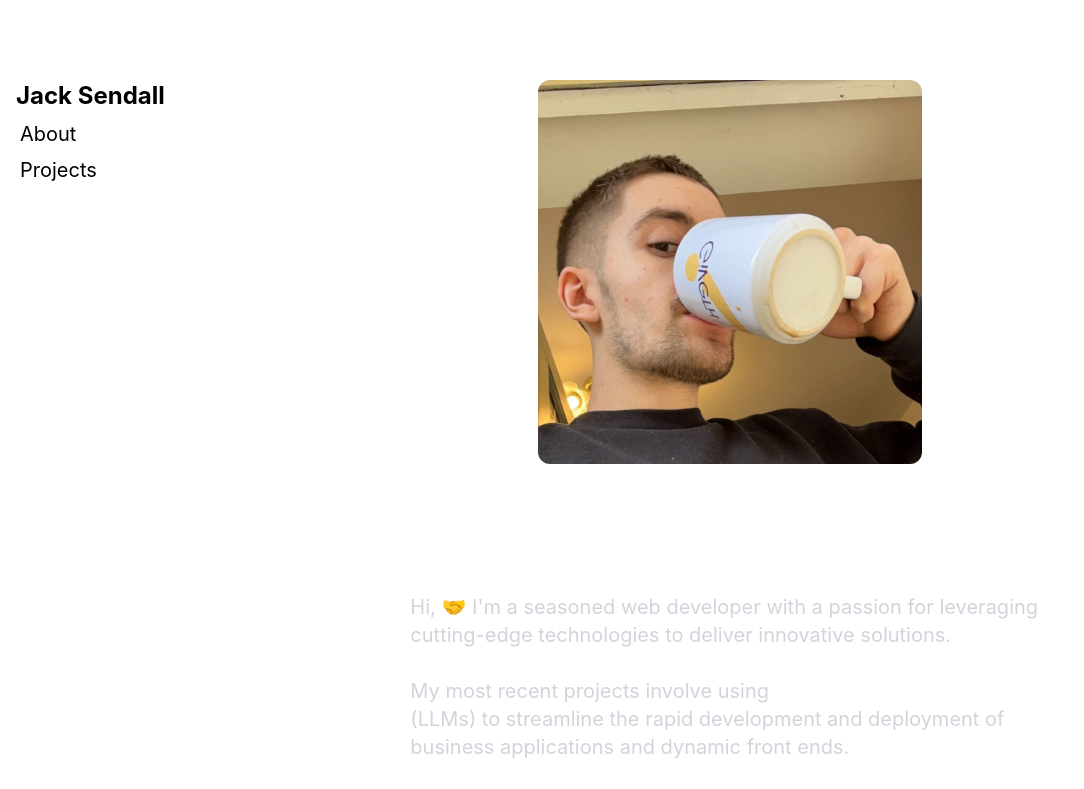
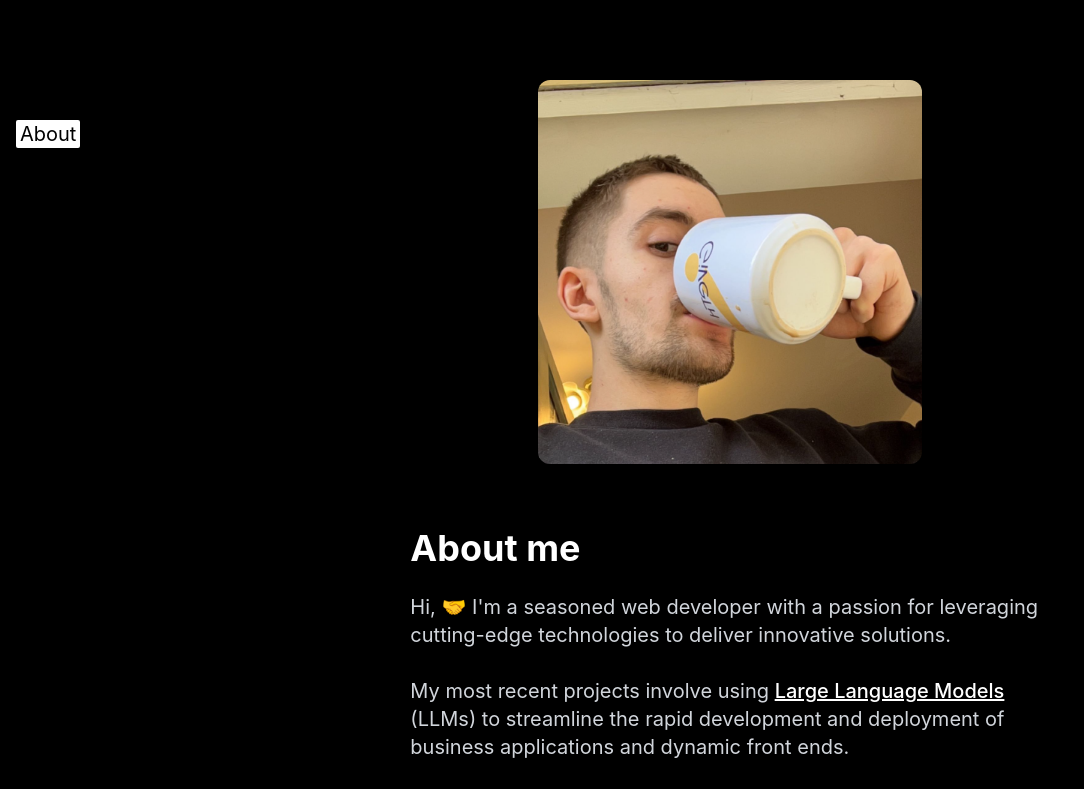
Before and after one commit to jaxnalia/jack.sbs, a SvelteKit app in the folder app/: page / in a window 1280 px wide. Shown: the top 789 px of the page, without its empty margins (0-1084 px from the left). Built offline with nearby package versions, Linux system fonts and the light colour scheme.

Commit message:
added vercel, aws

```diff
--- a/app/src/routes/+layout.svelte
+++ b/app/src/routes/+layout.svelte
@@ -2,7 +2,7 @@
 import "../app.css";
 import Nav from "$lib/Nav.svelte";
 </script>
-<div class="flex flex-col md:flex-row md:pt-16 md:pb-16 bg-white dark:bg-black">
+<div class="flex flex-col md:flex-row md:pt-16 md:pb-16 bg-black">
 
     <div class="" style=""><Nav /> </div>
 
```
